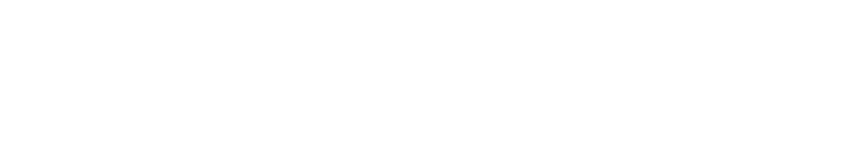
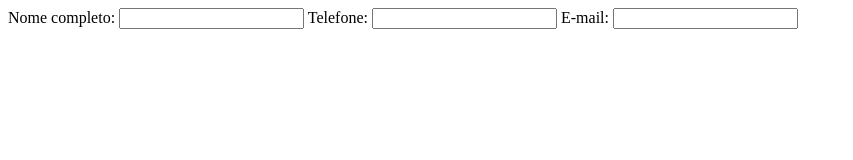
Before and after one commit to LucasTavora5/Agenda-Web, a plain HTML site: page HTML/index.html in a window 1280 px wide. Shown: the whole page, without its empty margins (0-853 px from the left). Drawn offline with Linux system fonts and the light colour scheme.

Commit message:
iniciando os campos de dados

```diff
--- a/HTML/index.html
+++ b/HTML/index.html
@@ -3,9 +3,19 @@
 <head>
     <meta charset="UTF-8">
     <meta name="viewport" content="width=device-width, initial-scale=1.0">
-    <title>Document</title>
+    <title>Agenda Web</title>
+    <link rel="stylesheet" href="../CSS/styles.css">
 </head>
 <body>
+   <form action="/enviar/formulario" method="get">
+      <div>
+        <label>Nome completo: </label>
+        <input type="text" />
+        <label>Telefone:</label>
+        <input type="text">
+        <label>E-mail:</label>
+        <input type="text">
 
-</body>
+
+      </div>
 </html>
```
Also changed, not shown: CSS/styles.css (added).
